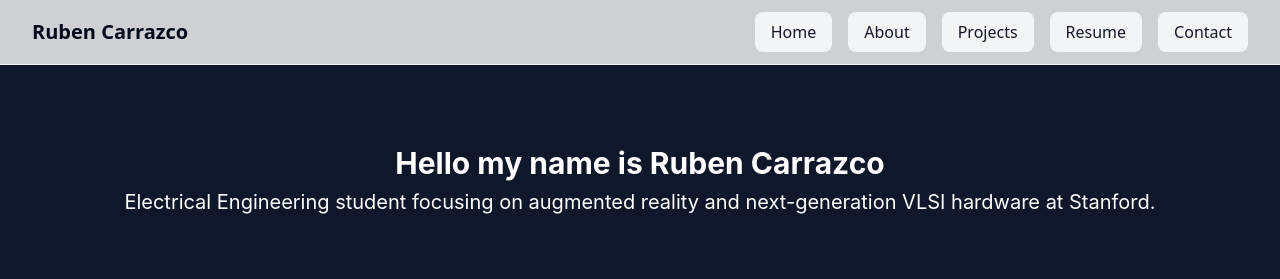
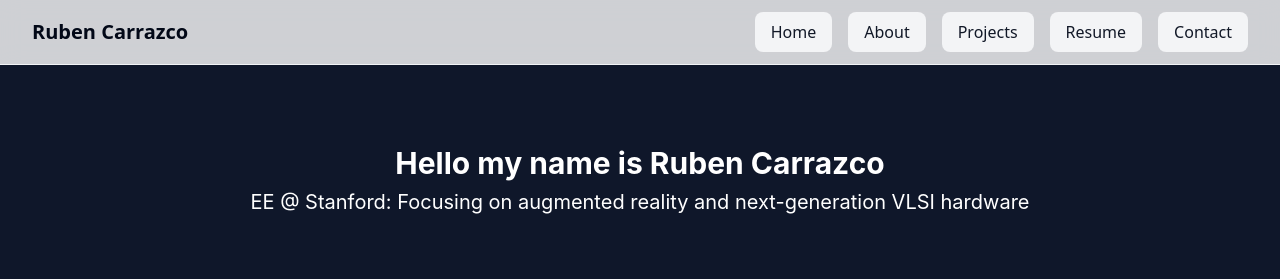
Before and after one commit to rcarrz04/ee-portfolio, a React (Vite) app: page /#/ in a window 1280 px wide. Shown: the top 279 px of the page. Built offline with nearby package versions, Linux system fonts and the light colour scheme.

Commit message:
Update bottom line text to EE @ Stanford format

```diff
--- a/src/pages/Home.tsx
+++ b/src/pages/Home.tsx
@@ -104,7 +104,7 @@
                       marginTop: '0.5rem'
                     }}
                   >
-                    Electrical Engineering student focusing on augmented reality and next-generation VLSI hardware at Stanford.
+                    EE @ Stanford: Focusing on augmented reality and next-generation VLSI hardware
                   </motion.div>
                 )}
               </div>
```
